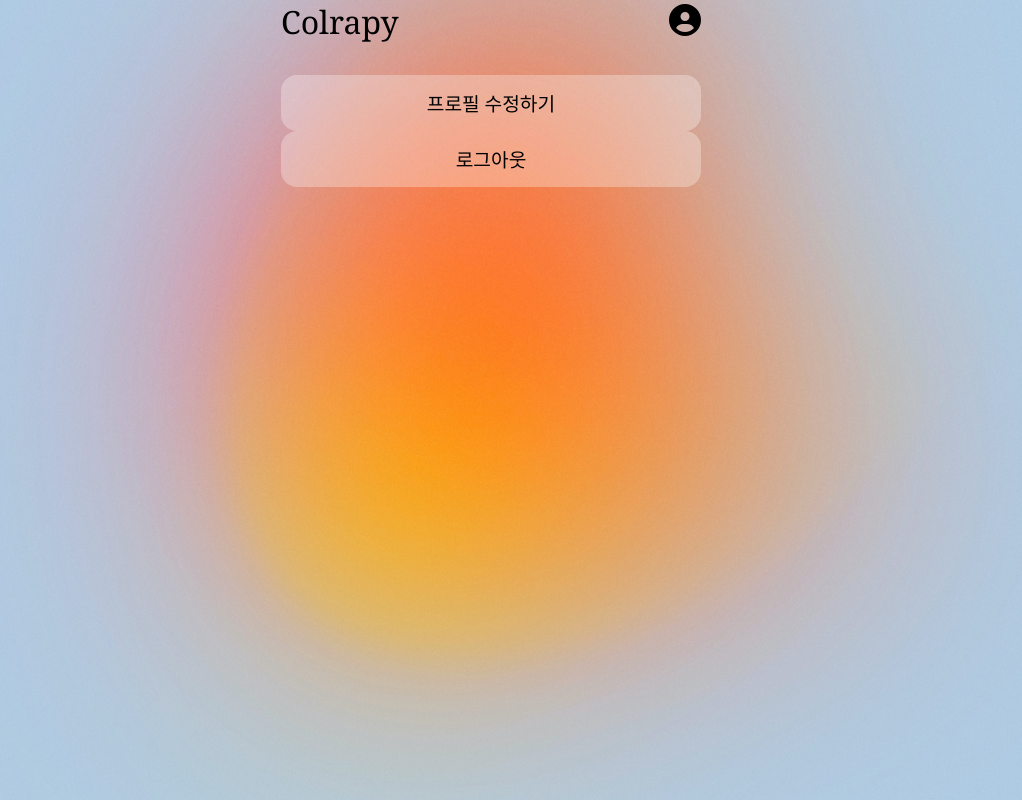
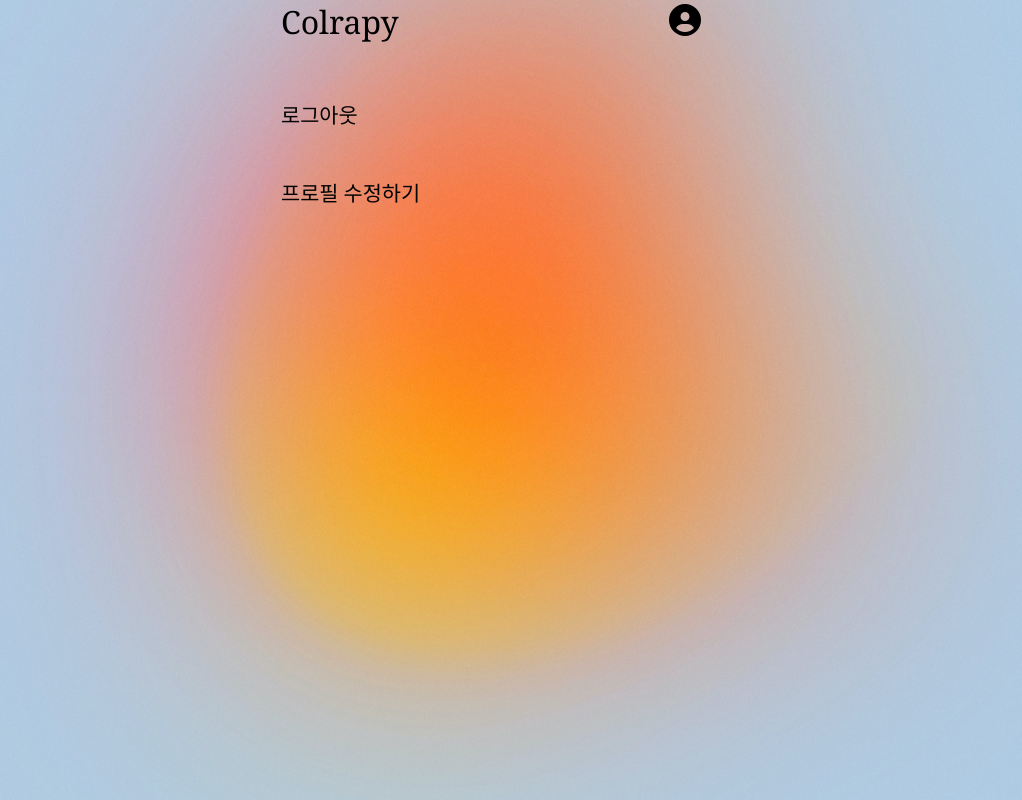
Before and after one commit to beurmuz/Colrapy, a React (Create React App) app in the folder frontend/: page /profile in a window 1280 px wide. Shown: the whole page, without its empty margins (149-1171 px from the left). Built offline with nearby package versions, Linux system fonts and the light colour scheme; a web font is replaced by a local one.

Commit message:
#85 [개선] - mypage 최종 수정

```diff
--- a/frontend/src/pages/profile/profile.jsx
+++ b/frontend/src/pages/profile/profile.jsx
@@ -107,8 +107,13 @@ const Profile = (props) => {
         <>
             <Header whiteback={true} />
             <div className={styles.content}>
-                <div className={styles.button_list}>
-                    <Button content={'프로필 수정하기'} whiteback={true} _onClick={() => setshowProfile(!showProfile)} />
+                <div className={styles.click_list}>
+                    <div className={styles.list_content} onClick={handleGoMain} >
+                        로그아웃
+                    </div>
+                    <div className={styles.list_content} onClick={() => setshowProfile(!showProfile)} >
+                        프로필 수정하기
+                    </div>
                     { showProfile
                     ? <div className={styles.controlbar_accordion} >
                             <form>
@@ -120,7 +125,6 @@ const Profile = (props) => {
                             <Button content={'수정 완료'} whiteback={true} _onClick={updateUserInfo} />
                         </div>
                     : ''}
-                    <Button content={'로그아웃'} whiteback={true} _onClick={handleGoMain} />
                 </div>
             </div>
         </>
--- a/frontend/src/pages/profile/profile.module.css
+++ b/frontend/src/pages/profile/profile.module.css
@@ -10,8 +10,18 @@
     flex-direction: column;
 }
 
-.button_list {
+.userIcon {}
+
+.click_list {
     margin: 2rem 0;
+}
+
+.list_content {
+    text-align: left;
+    font-size: 1.3rem;
+    padding: 1.5rem 0;
+    border-bottom: 1px solid color_gray;
+    cursor: pointer;
 }
 
 .controlbar_accordion {
```
